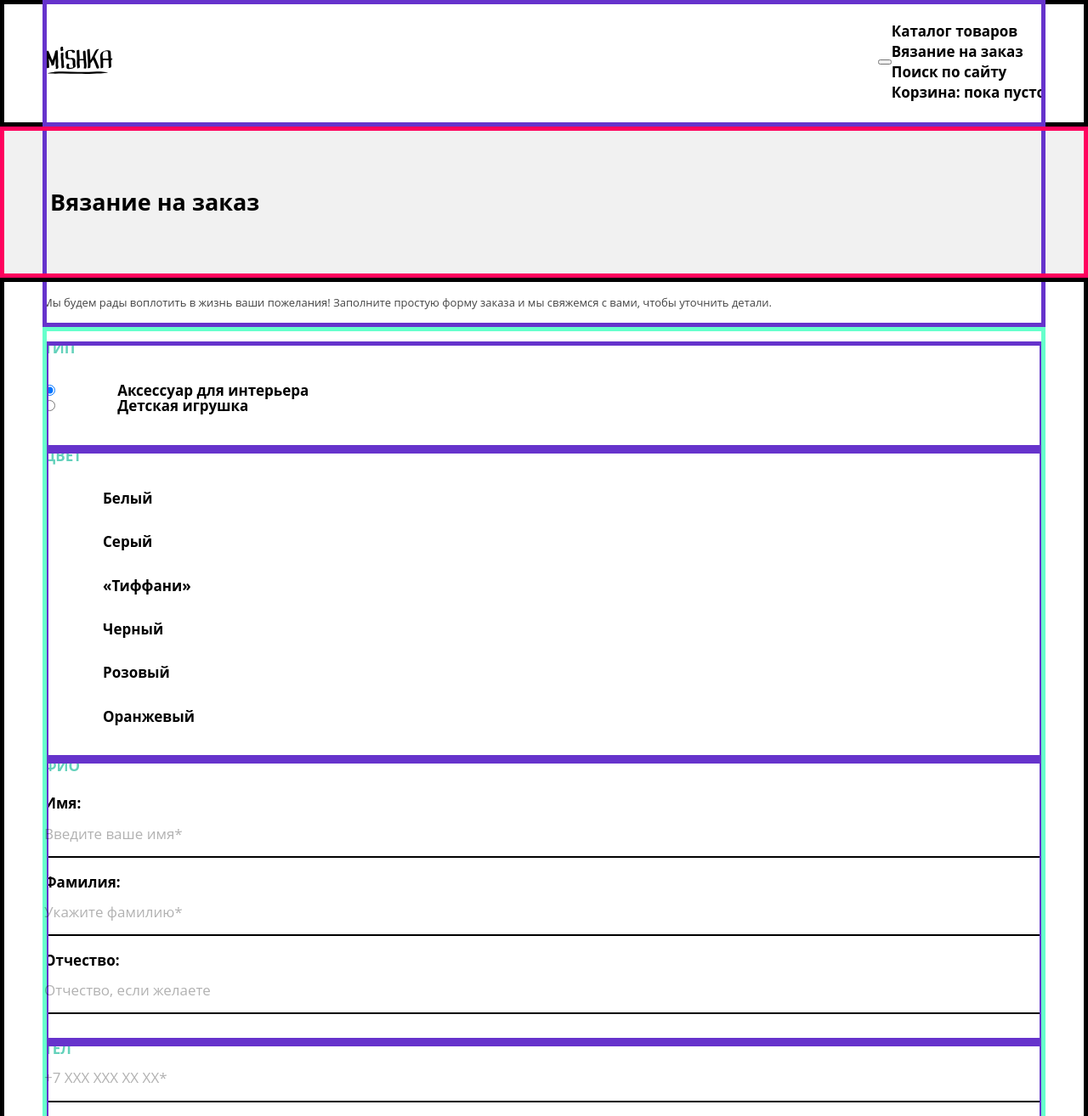
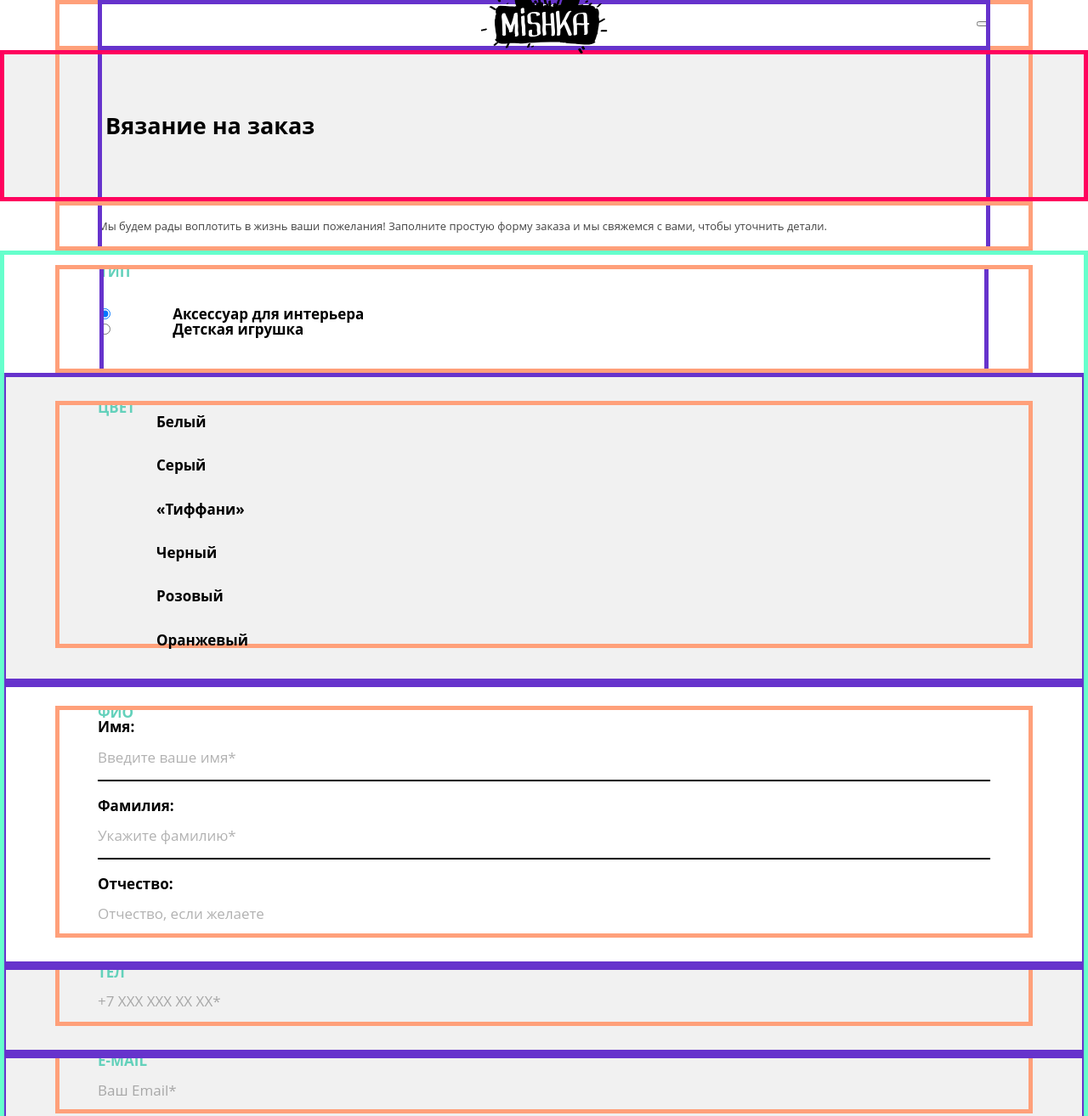
Before and after one commit to mmakeychev91/1588719-mishka-21, a website: page source/form.html in a window 1280 px wide. Shown: the top 1314 px of the page at 85% size. Drawn offline with nearby package versions, Linux system fonts and the light colour scheme; files that its build step writes are made by us from their sources.

Commit message:
ограничил по ширине form.html

```diff
--- a/source/form.html
+++ b/source/form.html
@@ -1,5 +1,5 @@
 <!DOCTYPE html>
-<html lang="ru">
+<html class="page" lang="ru">
 
 <head>
   <meta charset="utf-8">
@@ -9,15 +9,20 @@
   <link rel="stylesheet" href="css/style.css">
 </head>
 
-<body>
+<body class="page__body">
+  <div class="page-container">
     <div class="container">
-    <header class="header">
+      <header class="header header--form-and-catalog">
         <a href="index.html" class="header__link">
-        <img src="img/mobile/files/mishka-logo-mobile.svg" width="86" height="32" alt="Логотип" class="header__logo">
+          <picture>
+            <source media="(min-width: 1150px)" srcset="img/desktop/files/mishka-logo-desktop.svg">
+            <source media="(min-width: 768px)" srcset="img/tablet/files/mishka-logo-tablet.svg">
+            <img src="img/mobile/files/mishka-logo-mobile.svg" alt="Логотип" class="header__logo">
+          </picture>
         </a>
         <button class="header__button" aria-label="Меню">
         </button>
-      <nav class="header__nav nav">
+        <nav class="header__nav nav visually-hidden">
           <ul class="nav__list">
             <li class="nav__item">
               <a href="catalog.html" class="nav__link">Каталог товаров</a>
@@ -35,15 +40,23 @@
         </nav>
       </header>
     </div>
+  </div>
   <main class="main">
     <div class="main__intro">
+      <div class="page-container">
         <div class="container">
           <h1 class="main__title">Вязание на заказ</h1>
         </div>
       </div>
+    </div>
+    <div class="page-container">
       <div class="container">
         <p class="main__text"> Мы будем рады воплотить в жизнь ваши пожелания! Заполните простую форму заказа и мы свяжемся с вами, чтобы уточнить детали. </p>
+      </div>
+    </div>
     <form action="https://htmlacademy.ru/intensive/adaptive" class="main__form main-form">
+      <div class="page-container">
+        <div class="container">
           <fieldset class="main-form__fieldset type">
             <legend class="type__legend legend"> Тип </legend>
             <ul class="type__list">
@@ -57,7 +70,11 @@
               </li>
             </ul>
           </fieldset>
+        </div>
+      </div>
       <fieldset class="main-form__fieldset color">
+        <div class="page-container">
+          <div class="container">
             <legend class="color__legend legend"> Цвет </legend>
             <ul class="color__list">
               <li class="color__item">
@@ -85,8 +102,12 @@
                 <label for="filter-color-orange" class="color__label label label--checkbox">Оранжевый</label>
               </li>
             </ul>
+          </div>
+        </div>
       </fieldset>
       <fieldset class="main-form__fieldset main-form__fieldset--full-name">
+        <div class="page-container">
+          <div class="container">
             <legend class="main-form__legend legend"> ФИО </legend>
             <ul class="main-form__list">
               <li class="main-form__item">
@@ -102,15 +123,27 @@
                 <input type="text" class="main-form__input input input--full-name" name="patronymic" id="filter-patronymic" placeholder="Отчество, если желаете">
               </li>
             </ul>
+          </div>
+        </div>
       </fieldset>
       <fieldset class="main-form__fieldset main-form__fieldset--tel">
+        <div class="page-container">
+          <div class="container">
             <legend class="main-form__legend legend"> Тел </legend>
             <input type="tel" class="main-form__input input input--tel" required placeholder="+7 ХХХ ХХХ ХХ ХХ*" name="tel">
+          </div>
+        </div>
       </fieldset>
       <fieldset class="main-form__fieldset main-form__fieldset--e-mail">
+        <div class="page-container">
+          <div class="container">
             <legend class="main-form__legend legend"> E-mail </legend>
             <input type="email" class="main-form__input input input--e-mail" required placeholder="Ваш Email*" name="e-mail">
+          </div>
+        </div>
       </fieldset>
+      <div class="page-container">
+        <div class="container">
           <fieldset class="main-form__fieldset main-form__fieldset--extra">
             <legend class="main-form__legend legend"> Доп </legend>
             <textarea class="main-form__textarea input input--extra" placeholder="Опишите все ваши пожелания к заказу" name="extra">
@@ -118,10 +151,12 @@
           </fieldset>
           <p class="main-form__text"> *Поля обязательны для заполнения </p>
           <button type="submit" class="main-form__button button-of-main"> <span>Отправить заказ</span> </button>
+        </div>
+      </div>
     </form>
-    </div>
   </main>
   <footer class="footer">
+    <div class="page-container">
       <div class="container container--footer">
         <section class="footer__social social">
           <h2 class="social__title visually-hidden">Социальные сети</h2>
@@ -160,6 +195,7 @@
           </a>
         </section>
       </div>
+    </div>
   </footer>
 </body>
 
--- a/source/sass/blocks/color.scss
+++ b/source/sass/blocks/color.scss
@@ -1,5 +1,6 @@
 .color {
   padding: 33px 0 41px 0;
+  background-color: $basic-light-gray;
 }
 
 .color__list {
--- a/source/sass/blocks/input.scss
+++ b/source/sass/blocks/input.scss
@@ -20,11 +20,13 @@
   &--tel {
     padding: 17px 0 18px 0;
     border-bottom: 2px solid $basic-black;
+    background-color: $basic-light-gray;
   }
 
   &--e-mail {
     padding: 18px 0 16px 0;
     border-bottom: 2px solid $basic-black;
+    background-color: $basic-light-gray;
   }
 
   &--extra {
--- a/source/sass/blocks/large-blocks/form/main-form.scss
+++ b/source/sass/blocks/large-blocks/form/main-form.scss
@@ -15,10 +15,12 @@
 
   &--tel {
     padding: 0 0 33px 0;
+    background-color: $basic-light-gray;
   }
 
   &--e-mail {
     padding: 0 0 33px 0;
+    background-color: $basic-light-gray;
   }
 
   &--extra {
--- a/source/sass/blocks/large-blocks/header.scss
+++ b/source/sass/blocks/large-blocks/header.scss
@@ -26,6 +26,24 @@
   }
 }
 
+@media (max-width: 767px) {
+  .header--form-and-catalog picture {
+    bottom: 20%;
+  }
+}
+
+@media (min-width: 768px) {
+  .header--form-and-catalog picture {
+    bottom: 10%;
+  }
+}
+
+@media (min-width: 1150px) {
+  .header--form-and-catalog picture {
+    bottom: -12%;
+  }
+}
+
 .header__button {
   flex: 0 1 auto;
   margin-left: auto;
```
Also changed, not shown: source/catalog.html (+10 -4 lines), source/index.html (+2 -2 lines). Lines whose indentation alone changed are shown as unchanged.
